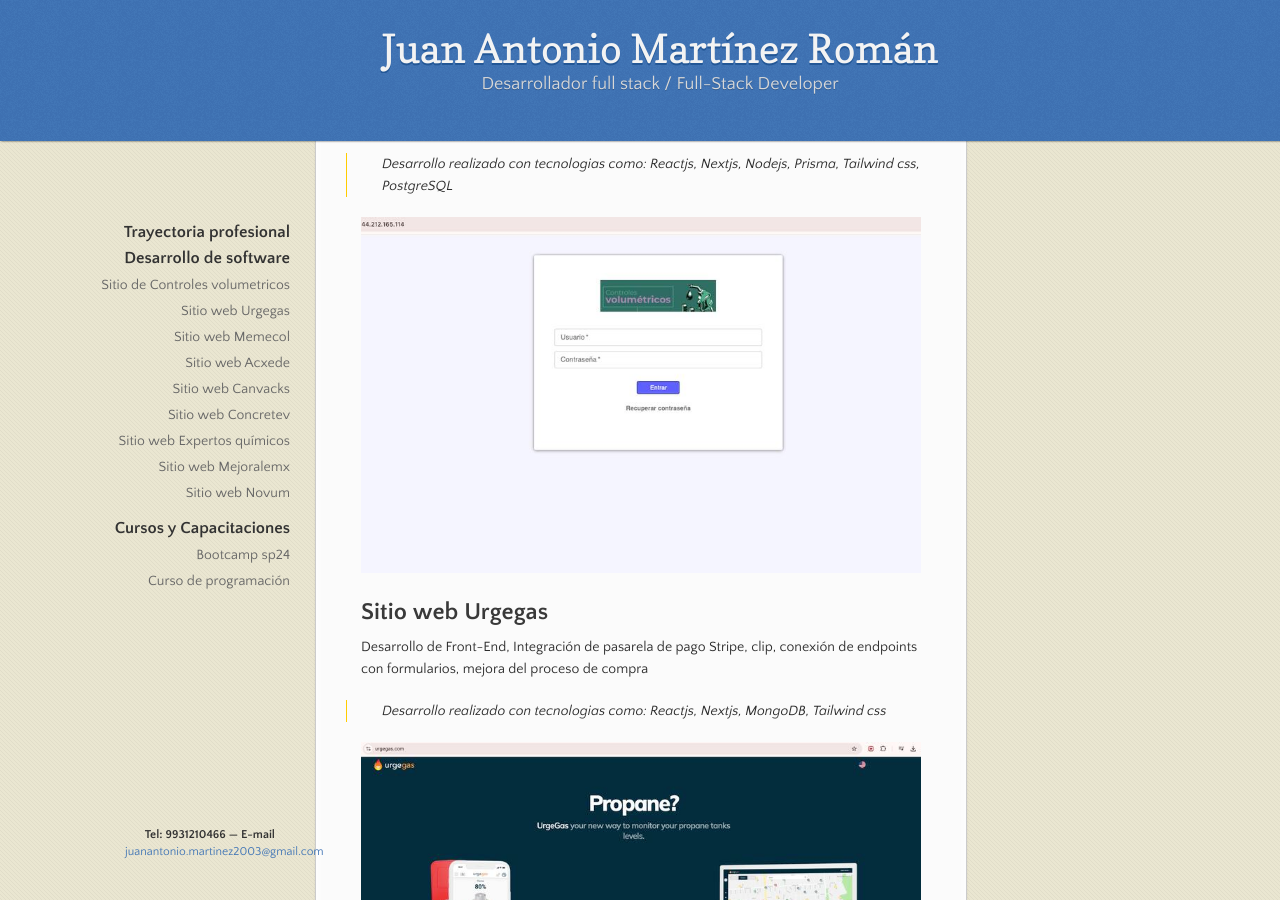
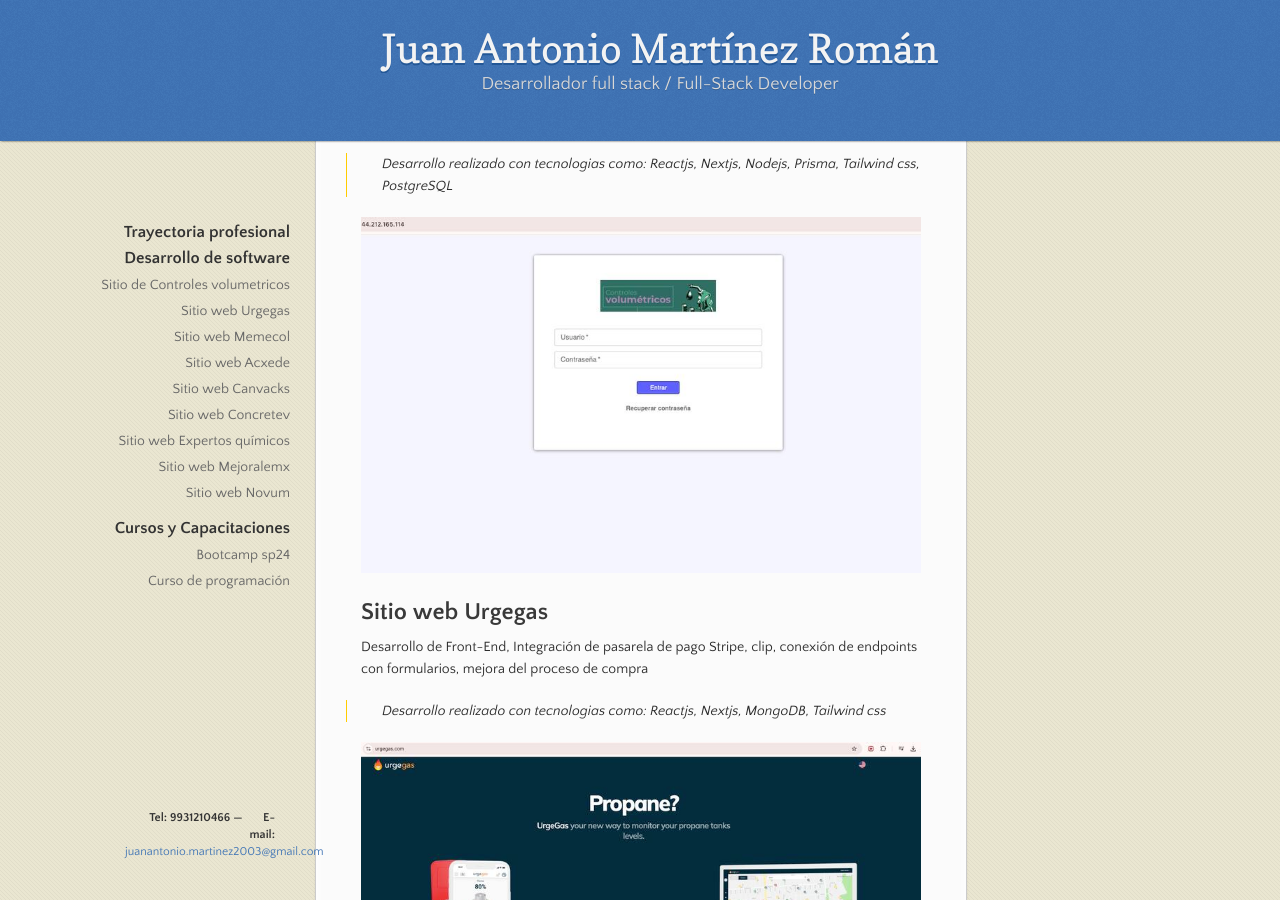
Before and after one commit to jamarrom/jamarrom.github.io, a Jekyll site: the page built from index.md, in a window 1280 px wide and 900 px high, scrolled down 552 px. Built offline with Jekyll 4.4.1, drawn with Linux system fonts in a browser that asks for light colours; part of the change alters nothing that is shown.

Commit message:
Ajuste footer - v3

```diff
--- a/_layouts/default.html
+++ b/_layouts/default.html
@@ -50,7 +50,7 @@
         {% if site.github.is_project_page %}
           <p>Project maintained by <a href="{{ site.github.owner_url }}">{{ site.github.owner_name }}</a></p>
         {% endif %}
-        <p><small><strong>Tel: 9931210466  &mdash; E-mail <a href="mailto:juanantonio.martinez2003@gmail.com">juanantonio.martinez2003@gmail.com</a></strong></small></p>
+        <p><small><strong>Tel: 9931210466  &mdash; &nbsp; &nbsp; &nbsp; E-mail: <a href="mailto:juanantonio.martinez2003@gmail.com">juanantonio.martinez2003@gmail.com</a></strong></small></p>
       </footer>
     </div>
   </body>
```
